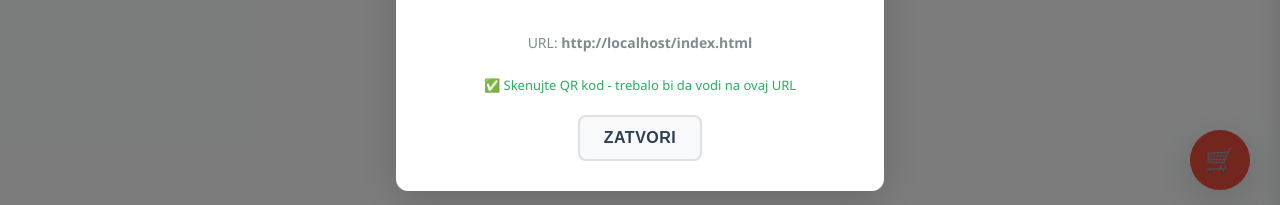
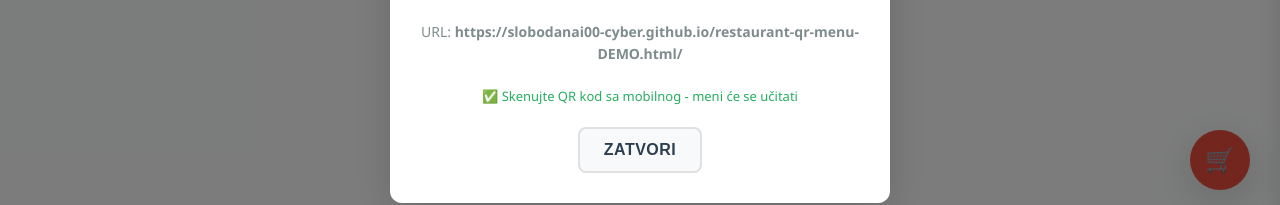
Before and after one commit to slobodanai00-cyber/restoran-tri-sesira, a plain HTML site: page index.html in a window 1280 px wide. Both pictures are taken after a click on the button "📱 QR KODOVI". Shown: the part 580-785 px from the top of the page. Drawn offline with nearby package versions, Linux system fonts and the light colour scheme.

Commit message:
Add files via upload

```diff
--- a/index.html
+++ b/index.html
@@ -1186,12 +1186,12 @@
         function openQRGenerator() {
             const qrModal = document.getElementById('qrModal');
 
-            // Uzmi trenutni URL iz browser-a
-            let qrUrl = window.location.href.split('?')[0];
+            // Koristite pravi GitHub Pages URL
+            const qrUrl = 'https://slobodanai00-cyber.github.io/restaurant-qr-menu-DEMO.html/';
 
             console.log('QR URL:', qrUrl);
 
-            // Koristi QR kod API sa trenutnim URL-om
+            // Koristi QR kod API sa URL-om
             const qrApiUrl = `https://api.qrserver.com/v1/create-qr-code/?size=400x400&data=${encodeURIComponent(qrUrl)}`;
 
             const qrCodeDisplay = document.getElementById('qrCodeDisplay');
@@ -1201,7 +1201,7 @@
                     <img src="${qrApiUrl}" alt="QR kod za meni" style="width: 300px; height: 300px;">
                 </div>
                 <p style="font-size: 14px; color: #7f8c8d; margin-top: 20px; word-break: break-all;">URL: <strong>${qrUrl}</strong></p>
-                <p style="font-size: 13px; color: #27ae60; margin-top: 10px;">✅ Skenujte QR kod - trebalo bi da vodi na ovaj URL</p>
+                <p style="font-size: 13px; color: #27ae60; margin-top: 10px;">✅ Skenujte QR kod sa mobilnog - meni će se učitati</p>
             `;
 
             // Očisti selector buttons
```
